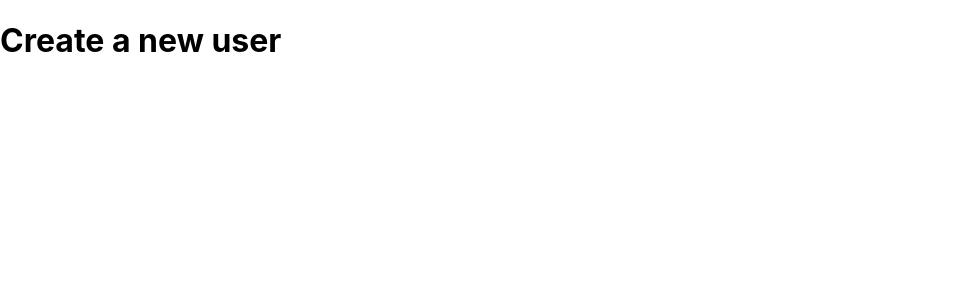
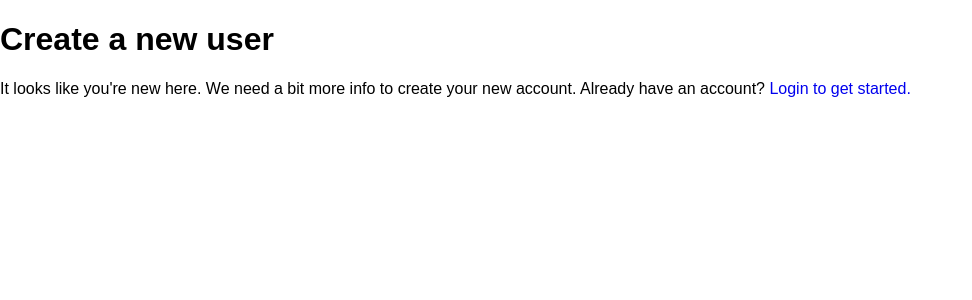
Before and after one commit to mohnkal/Hackathon-project, a React (Create React App) app: page /signup in a window 1280 px wide. Shown: the top 300 px of the page, without its empty margins (0-972 px from the left). Built offline with nearby package versions, Linux system fonts and the light colour scheme.

Commit message:
changes by sujal

```diff
--- a/src/App.css
+++ b/src/App.css
@@ -1,38 +1,6 @@
-.App {
-  text-align: center;
+*{
+  font-family: sans-serif;
 }
-
-.App-logo {
-  height: 40vmin;
-  pointer-events: none;
+a{
+  text-decoration: none;
 }
-
-@media (prefers-reduced-motion: no-preference) {
-  .App-logo {
-    animation: App-logo-spin infinite 20s linear;
-  }
-}
-
-.App-header {
-  background-color: #282c34;
-  min-height: 100vh;
-  display: flex;
-  flex-direction: column;
-  align-items: center;
-  justify-content: center;
-  font-size: calc(10px + 2vmin);
-  color: white;
-}
-
-.App-link {
-  color: #61dafb;
-}
-
-@keyframes App-logo-spin {
-  from {
-    transform: rotate(0deg);
-  }
-  to {
-    transform: rotate(360deg);
-  }
-}
--- a/src/pages/signup/Signup.jsx
+++ b/src/pages/signup/Signup.jsx
@@ -2,8 +2,15 @@ import React from "react";
 import "./style.scss";
 
 const Signup = () => {
-  return <div>
+  return <div className="mainDiv">
+    <div className="textDetailsDiv">
     <h1>Create a new user</h1>
+    <p className="description">It looks like you're new here. We need a bit more info to create your new account. Already have an
+account? <a href="/login" className="blueText"> Login to get started.</a></p>
+    </div>
+    <div className="inputBoxes">
+
+    </div>
   </div>;
 };
 
--- a/src/pages/signup/style.scss
+++ b/src/pages/signup/style.scss
@@ -0,0 +1,9 @@
+.MainDiv {
+  .textDetailsDiv {
+    .description {
+      .blueText {
+        color: blue;
+      }
+    }
+  }
+}
```
